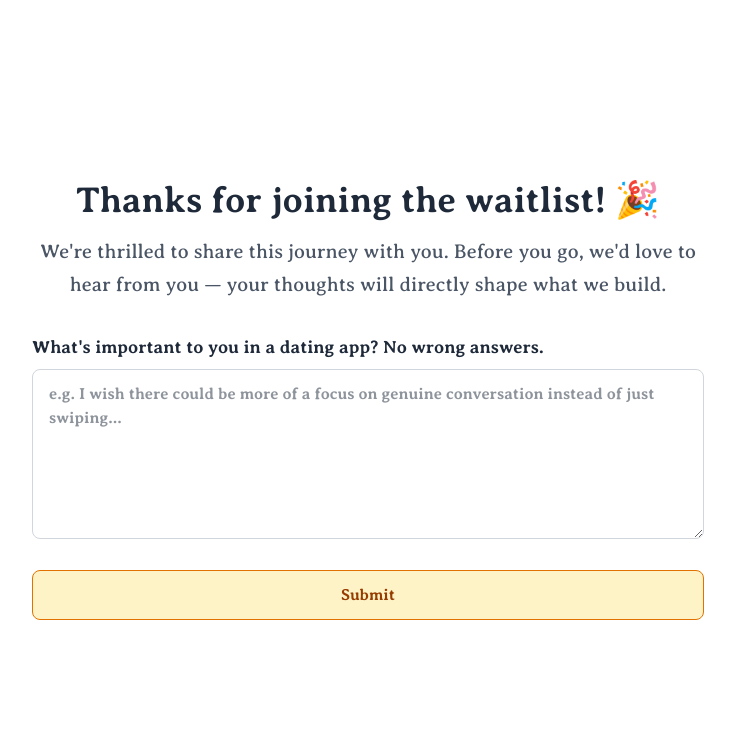
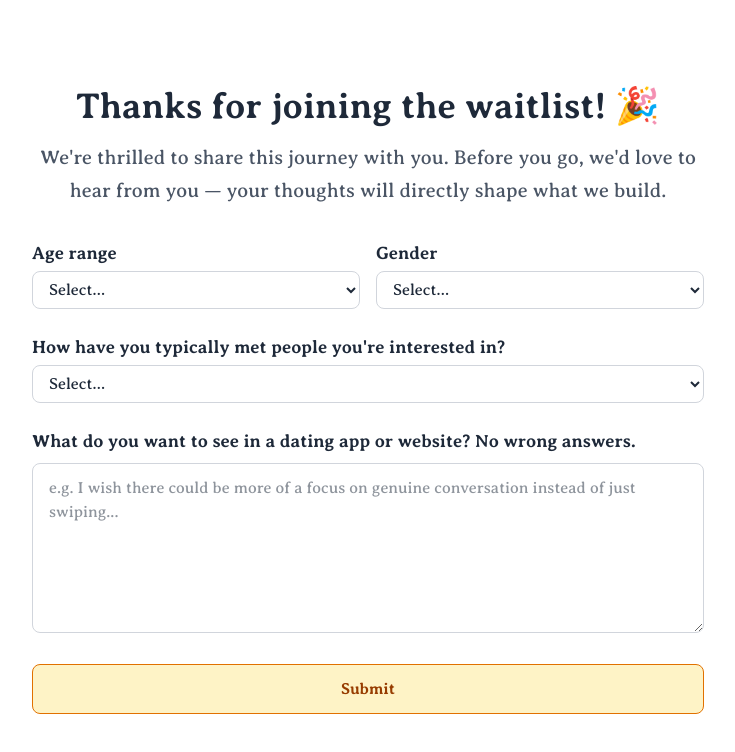
Before and after one commit to FayZ676/kindred, a Next.js app in the folder website/: page /questionnaire in a window 1280 px wide. Shown: the top 752 px of the page, without its empty margins (272-1007 px from the left). Built offline with nearby package versions, Linux system fonts and the light colour scheme; what forminit would draw is missing.

Commit message:
Update questionnaire questions.

```diff
--- a/website/app/components/questionnaire-form.tsx
+++ b/website/app/components/questionnaire-form.tsx
@@ -1,6 +1,32 @@
 "use client";
 
+import { countries, getEmojiFlag, type TCountryCode } from "countries-list";
 import { useForminitSubmit } from "../hooks/use-forminit-submit";
+
+const AGE_RANGES = ["18–24", "25–34", "35–44", "45–54", "55+"];
+const GENDERS = ["Man", "Woman", "Other", "Prefer not to say"];
+const LOCATIONS = Object.entries(countries)
+  .map(([code, c]) => ({
+    label: `${getEmojiFlag(code as TCountryCode)} ${c.name}`,
+    value: c.name,
+  }))
+  .sort((a, b) => a.label.localeCompare(b.label));
+const HOW_MET = [
+  "Through Family & Friends",
+  "Bahá'í Activies",
+  "School",
+  "Work",
+  "Dating apps & websites",
+  "Social media",
+  "Other",
+];
+const LIKELIHOOD = [
+  "Very likely",
+  "Somewhat likely",
+  "Neutral",
+  "Somewhat unlikely",
+  "Very unlikely",
+];
 
 export function QuestionnaireForm({ email }: { email?: string }) {
   const { status, error, handleSubmit } = useForminitSubmit("40ve0qvn0g2");
@@ -28,19 +54,85 @@ export function QuestionnaireForm({ email }: { email?: string }) {
     >
       {status === "error" && <p className="text-red-600">{error}</p>}
       {email && <input type="hidden" name="fi-sender-email" value={email} />}
+
+      {/* Demographics */}
+      <div className="grid grid-cols-1 sm:grid-cols-2 gap-4">
+        <div>
+          <label htmlFor="age" className="block text-lg font-bold mb-1">
+            Age range
+          </label>
+          <select
+            id="age"
+            name="fi-select-age"
+            required
+            className="w-full rounded-lg border border-gray-300 px-3 py-2 text-base focus:border-indigo-500 focus:outline-none focus:ring-1 focus:ring-indigo-500 bg-white"
+          >
+            <option value="">Select…</option>
+            {AGE_RANGES.map((range) => (
+              <option key={range} value={range}>
+                {range}
+              </option>
+            ))}
+          </select>
+        </div>
+
+        <div>
+          <label htmlFor="gender" className="block text-lg font-bold mb-1">
+            Gender
+          </label>
+          <select
+            id="gender"
+            name="fi-select-gender"
+            required
+            className="w-full rounded-lg border border-gray-300 px-3 py-2 text-base focus:border-indigo-500 focus:outline-none focus:ring-1 focus:ring-indigo-500 bg-white"
+          >
+            <option value="">Select…</option>
+            {GENDERS.map((g) => (
+              <option key={g} value={g}>
+                {g}
+              </option>
+            ))}
+          </select>
+        </div>
+      </div>
+
+      {/* How they've met partners */}
+      <div>
+        <label htmlFor="howMet" className="block text-lg font-bold mb-1">
+          How have you typically met people you're interested in?
+        </label>
+        <select
+          id="howMet"
+          name="fi-select-how-met"
+          required
+          className="w-full rounded-lg border border-gray-300 px-3 py-2 text-base focus:border-indigo-500 focus:outline-none focus:ring-1 focus:ring-indigo-500 bg-white"
+        >
+          <option value="">Select…</option>
+          {HOW_MET.map((opt) => (
+            <option key={opt} value={opt}>
+              {opt}
+            </option>
+          ))}
+        </select>
+      </div>
+
+      {/* Freeform feedback */}
       <div>
         <label htmlFor="lookingFor" className="block text-lg font-bold mb-2">
-          What's important to you in a dating app? No wrong answers.
+          What do you want to see in a dating app or website? No wrong answers.
         </label>
         <textarea
           id="lookingFor"
           name="fi-text-feedback"
           required
-          className="w-full rounded-lg border border-gray-300 px-4 py-3 text-base font-bold focus:border-indigo-500 focus:outline-none focus:ring-1 focus:ring-indigo-500 resize-y"
+          className="w-full rounded-lg border border-gray-300 px-4 py-3 text-base focus:border-indigo-500 focus:outline-none focus:ring-1 focus:ring-indigo-500 resize-y"
           rows={6}
-          placeholder="e.g. I wish there could be more of a focus on genuine conversation instead of just swiping..."
+          placeholder={[
+            "e.g. I wish there could be more of a focus on genuine conversation instead of just swiping...",
+          ].join("\n\n")}
         />
       </div>
+
       <button
         type="submit"
         disabled={status === "loading"}
```
